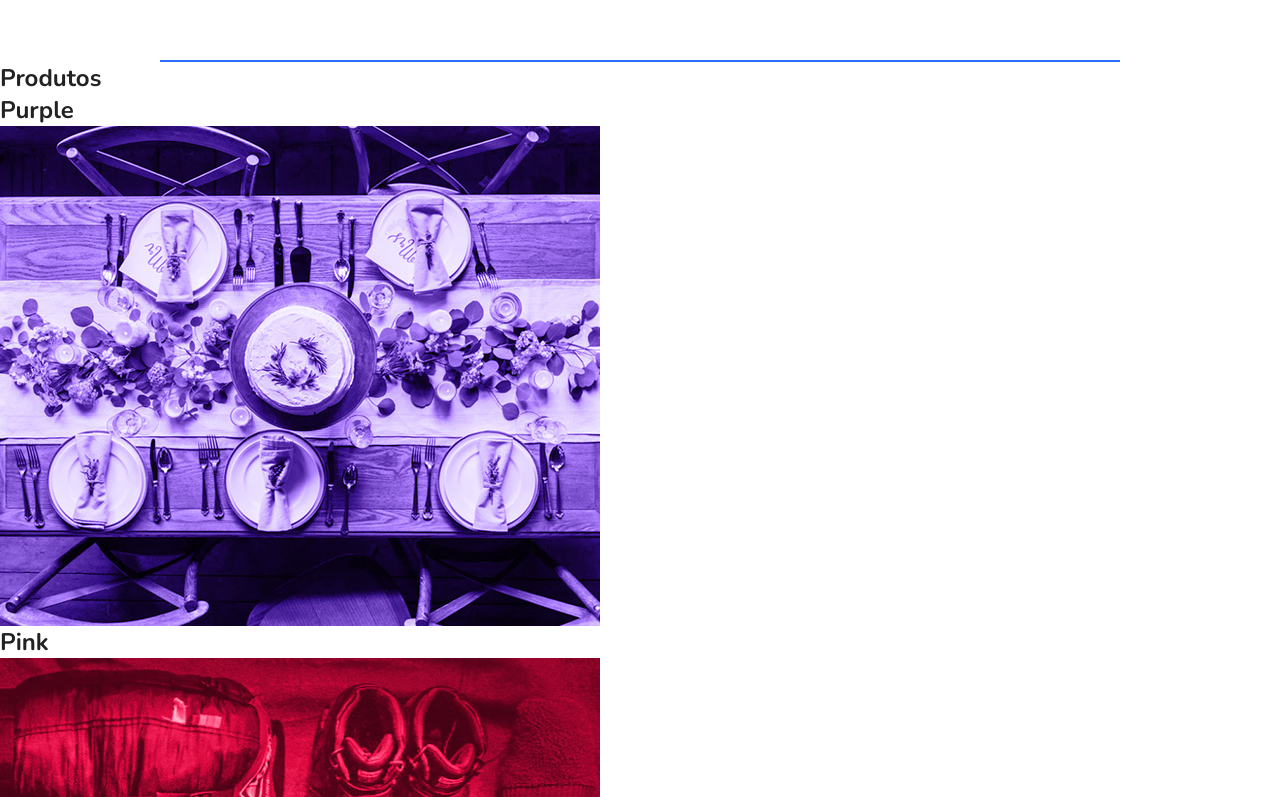
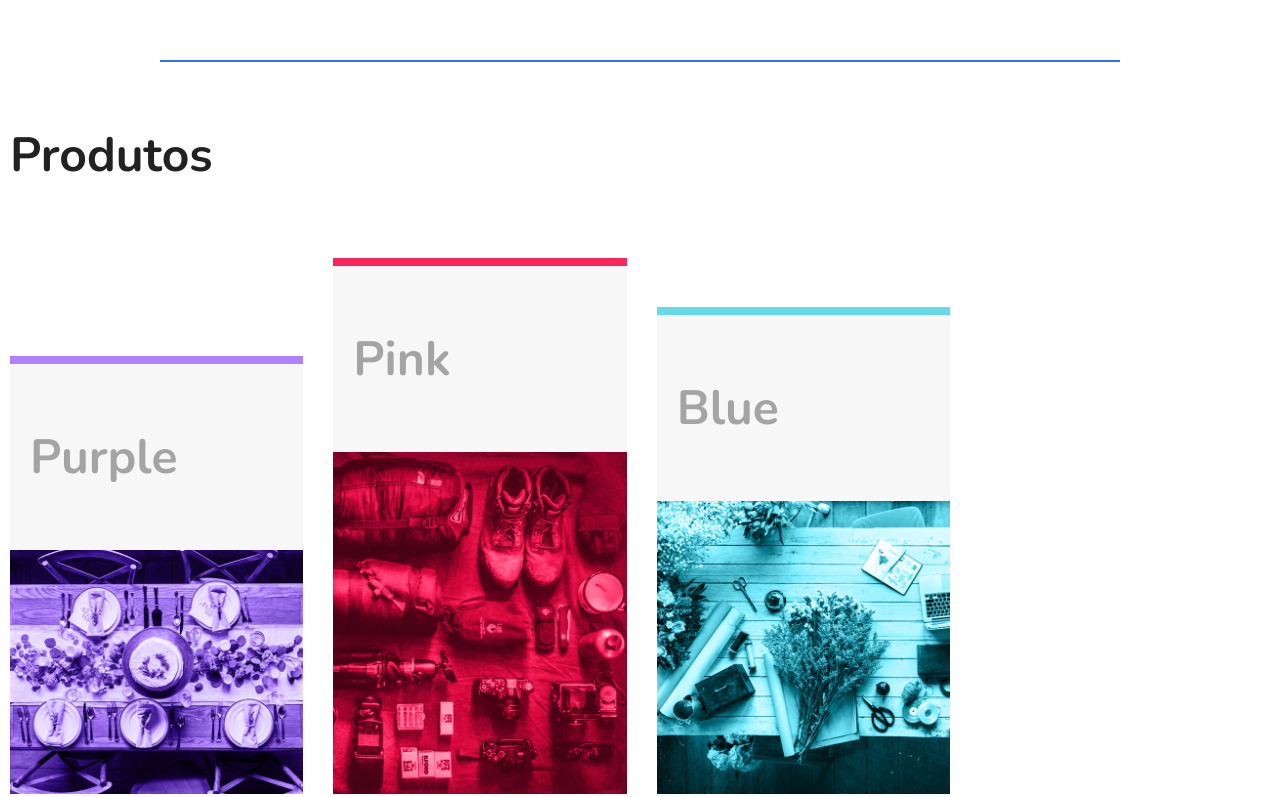
Before and after one commit to PedroKarasudani/flexblog, a plain HTML site: page index.html in a window 1280 px wide. Shown: the part 949-1746 px from the top of the page. Drawn offline with nearby package versions, Linux system fonts and the light colour scheme.

Commit message:
CSS Produtos

```diff
--- a/css/style.css
+++ b/css/style.css
@@ -138,3 +138,45 @@ img {
   flex: 1 1 160px;
   margin: 0 10px;
 }
+
+/* Produtos */
+
+.produtos {
+  max-width: 960px;
+  margin: 60 auto;
+  padding: 60px 0px;
+}
+
+.produtos h1 {
+  font-size: 3em;
+  margin: 0 10px 60px 10px;
+}
+
+.produtos-container {
+  display: flex;
+  flex-wrap: wrap;
+  align-items: end;
+  gap: 10px;
+}
+
+.produtos-item {
+  flex: 1 1 175px;
+  margin: 10px;
+}
+
+.produtos-item h2 {
+  font-size: 3em;
+  color: #a4a4a4;
+  background: #f7f7f7;
+  padding: 60px 20px;
+}
+
+.purple {
+  border-top: 8px solid #ae81ff;
+}
+.pink {
+  border-top: 8px solid #f9265e;
+}
+.blue {
+  border-top: 8px solid #66d9eb;
+}
```
